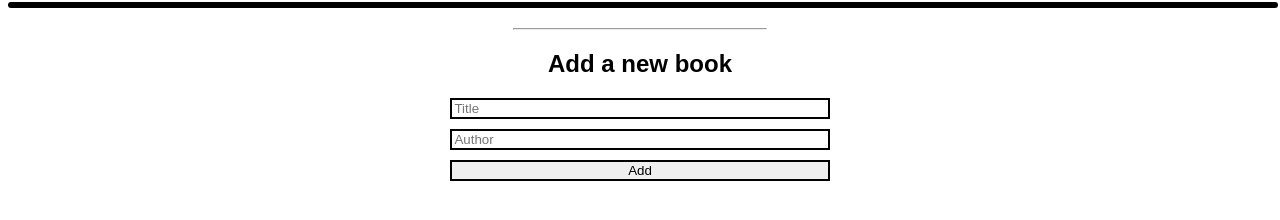
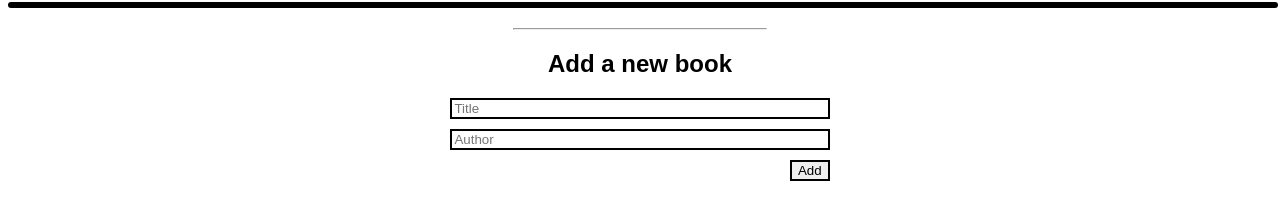
Before and after one commit to hakichris/Awesome-Books-Project, a plain HTML site: page index.html in a window 1280 px wide. Shown: the part 78-298 px from the top of the page. Drawn offline with Linux system fonts and the light colour scheme.

Commit message:
Update style

```diff
--- a/style.css
+++ b/style.css
@@ -25,7 +25,7 @@ hr {
   gap: 10px;
 }
 
-button .input-form {
+button {
   align-self: flex-end;
 }
 
```
